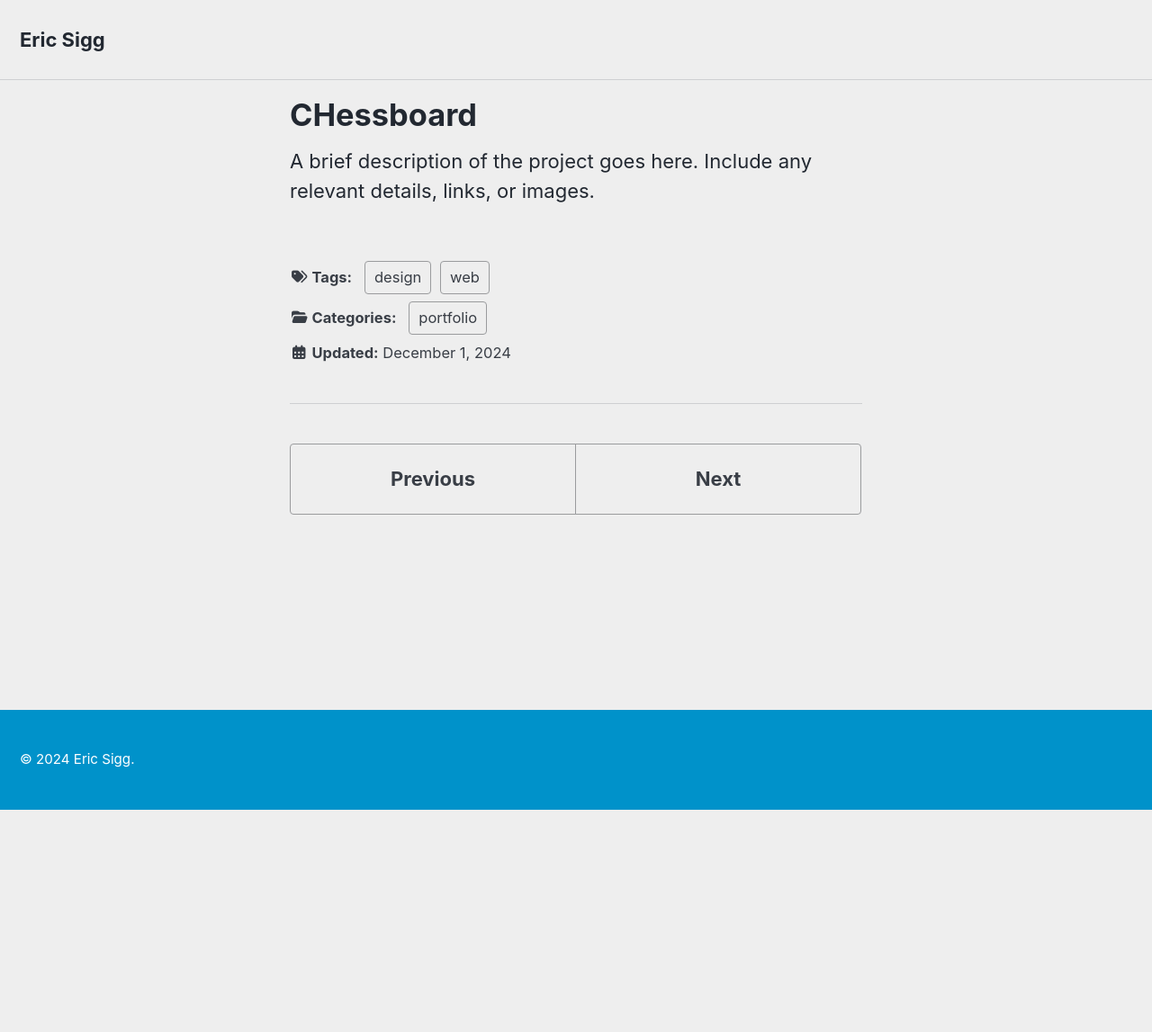
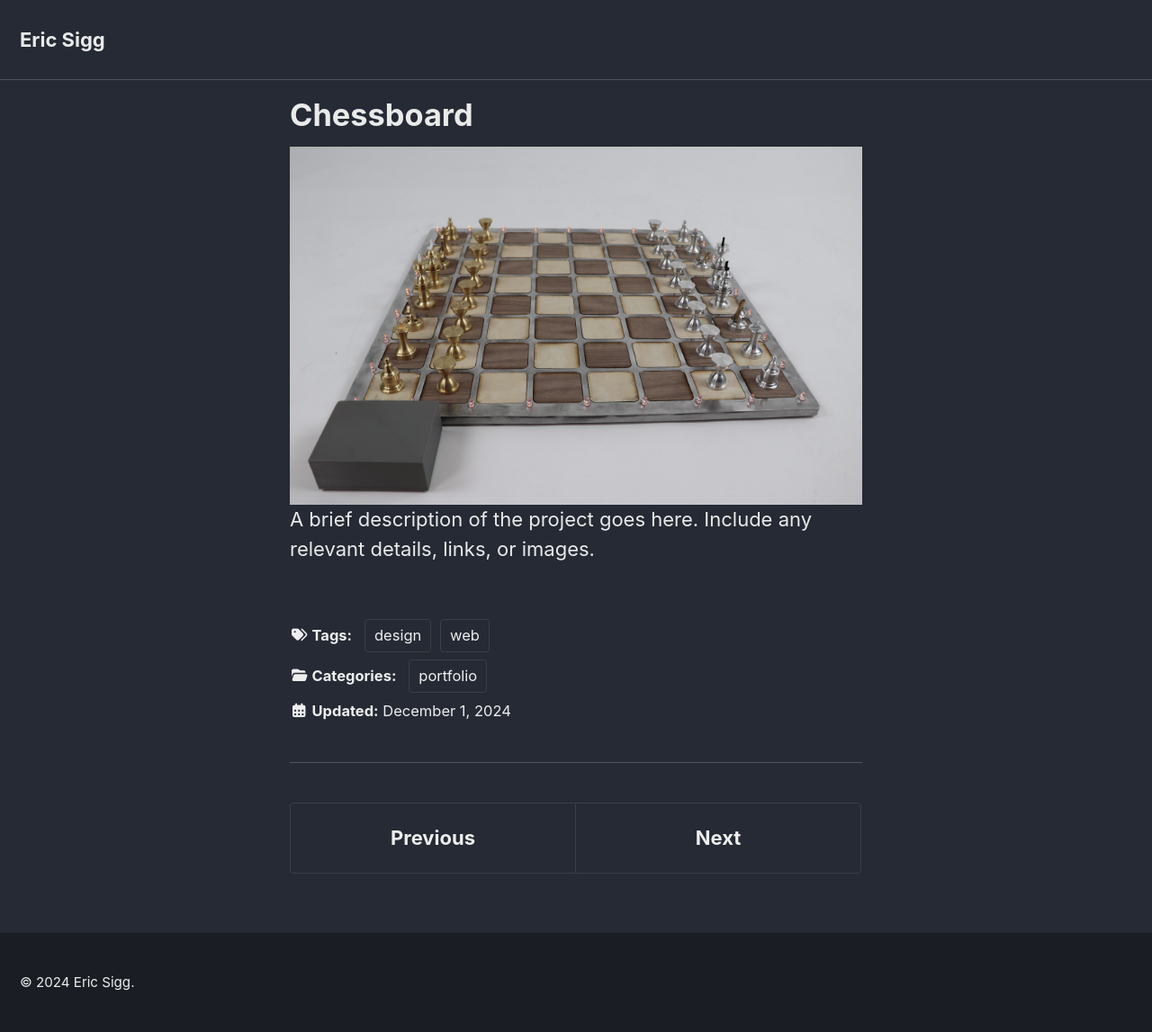
Before and after one commit to ericsigg1/ericsigg.github.io, a Jekyll site: the page built from _portfolio/Check.md, in a window 1280 px wide. Shown: the whole page at 90% size. Built offline with Jekyll 4.4.1, drawn with Linux system fonts in a browser that asks for light colours; cached includes are drawn as plain includes; before the commit the page ends 900 px from its top, so only the background shows below that.

Commit message:
added a bunch of images

```diff
--- a/_config.yml
+++ b/_config.yml
@@ -12,7 +12,7 @@
 
 # theme                  : "minimal-mistakes-jekyll"
 # remote_theme           : "mmistakes/minimal-mistakes"
-minimal_mistakes_skin    : "air" # "air", "aqua", "contrast", "dark", "dirt", "neon", "mint", "plum", "sunrise"
+minimal_mistakes_skin    : "dark" # "air", "aqua", "contrast", "dark", "dirt", "neon", "mint", "plum", "sunrise"
 
 # Site Settings
 locale                   : "en-US"
--- a/_portfolio/Check.md
+++ b/_portfolio/Check.md
@@ -1,7 +1,8 @@
 ---
 layout: single
-title: "CHessboard"
+title: "Chessboard"
 category: portfolio
+image: /assets/images/check.png
 tags: [web, design]
 ---
 
```
Also changed, not shown: _portfolio/BigASVWinch.md (+3 -2 lines), _portfolio/Candy.md (+1 -1 lines), assets/images/candy.png (added), assets/images/check.png (added), assets/images/dsa.png (added), assets/images/graphene.png (added), 1 other file.
